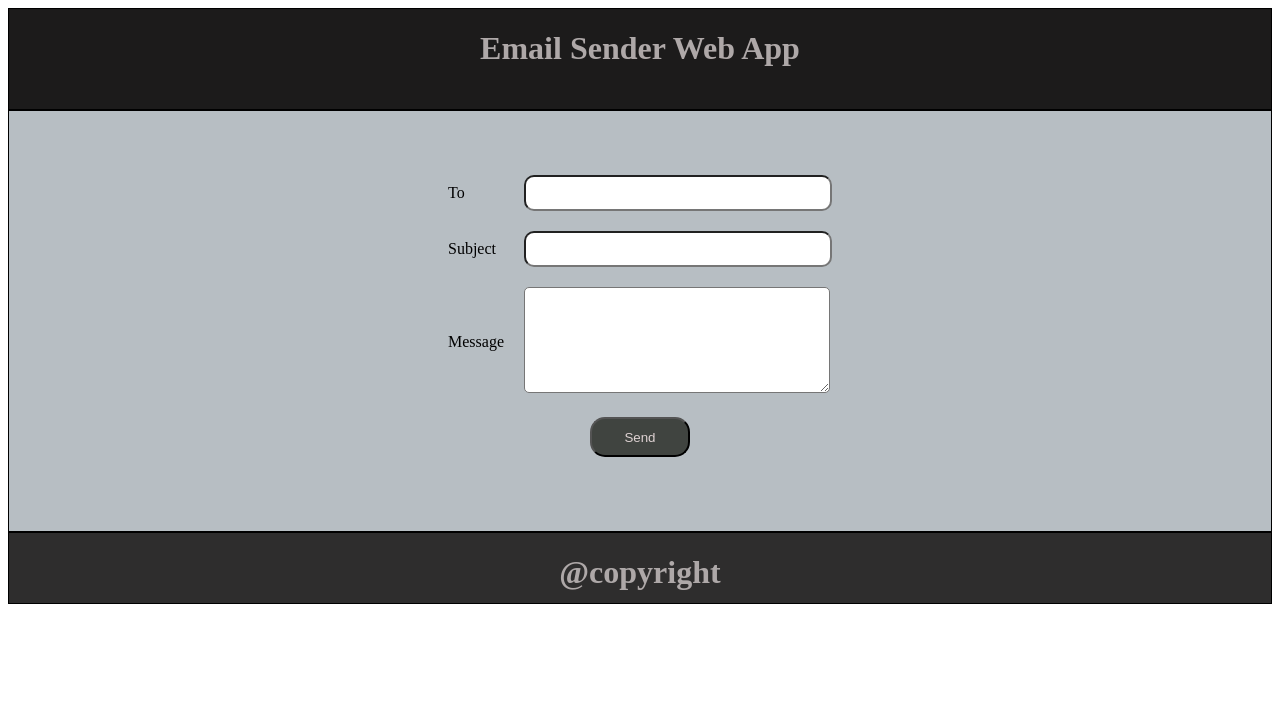
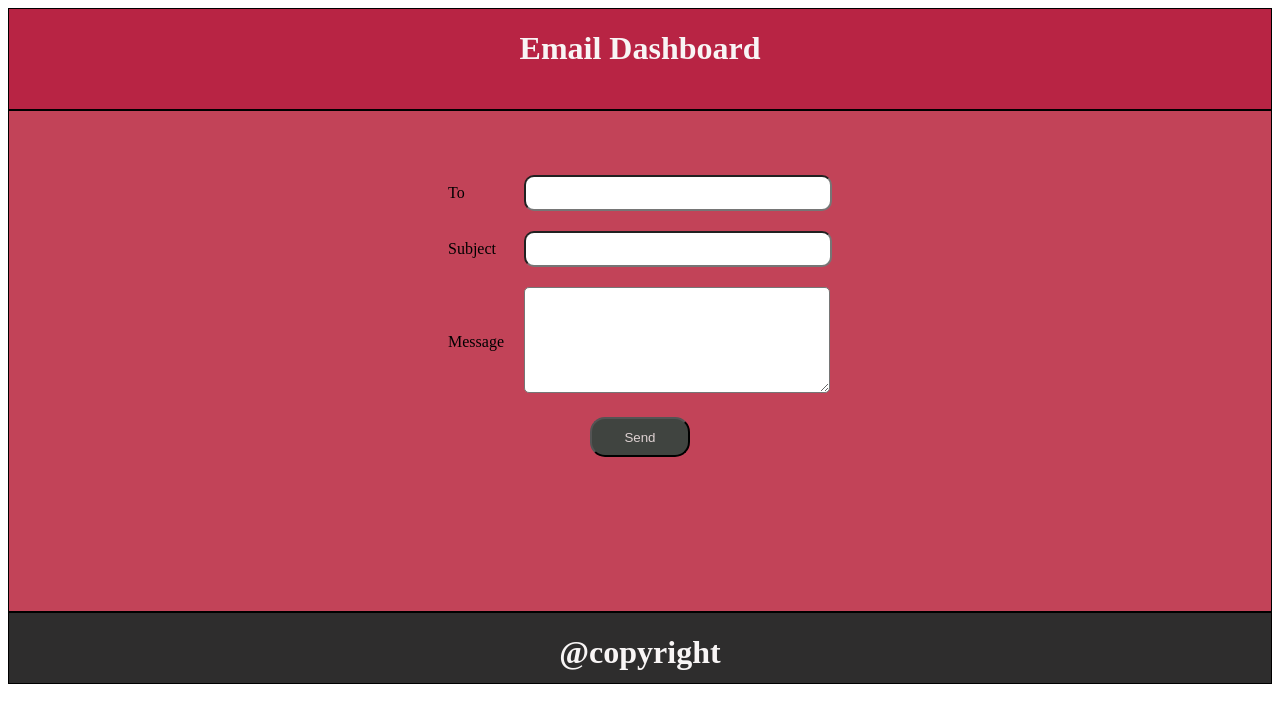
Before and after one commit to mariyam3262/email-dashboard, a Django app: page /customer/email/ in a window 1280 px wide. Shown: the top 723 px of the page. Run offline with Django 4.2, Linux system fonts and the light colour scheme.

Commit message:
this is template modificaition

```diff
--- a/emailsender/templates/customer/email.html
+++ b/emailsender/templates/customer/email.html
@@ -6,12 +6,12 @@
 		.header
 		{
 			height: 100px;
-			background-color: rgb(28, 27, 27);
+			background-color: rgba(177, 14, 49, 0.905);
 			border: 1px solid black;
 		}
 		h1
 		{
-			color: rgb(174, 168, 168);
+			color: rgb(248, 245, 245);
 		}
 		.footer
 		{
@@ -21,9 +21,9 @@
 		}
 		.content
 		{
-			height: 420px;
+			height: 500px;
 			border:1px solid black;
-			background-color: rgb(183, 190, 195);
+			background-color: rgb(194, 67, 88);
 		}
 		input[type="text"]
 		{
@@ -49,7 +49,7 @@
 </head>
 <body>
 	<div class="header">
-		<h1 align="center">Email Sender Web App</h1>
+		<h1 align="center">Email Dashboard</h1>
 	</div>
 
 	<div class="content">
--- a/emailsender/templates/customer/email_sent.html
+++ b/emailsender/templates/customer/email_sent.html
@@ -6,7 +6,7 @@
 		.header
 		{
 			height: 100px;
-			background-color:  rgba(65, 51, 58, 0.905);
+			background-color:  rgba(177, 14, 49, 0.905);
 			border: 1px solid black;
 		}
 		h1
@@ -15,8 +15,8 @@
 		}
 		.content
 		{
-            background-color:   rgb(152, 135, 144);
-			height: 420px;
+            background-color:   rgb(194, 67, 88);
+			height: 450px;
 			border:1px solid black;
 		}
 		input[type="text"]
```
